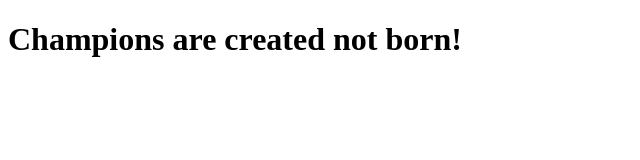
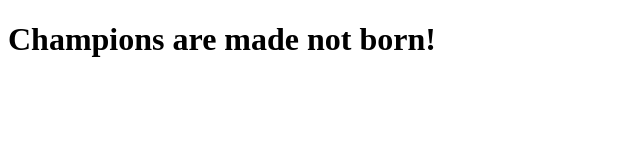
Before and after one commit to geekwise-veronica-chavez/020916., a plain HTML site: page index.html in a window 1280 px wide. Shown: the whole page, without its empty margins (0-640 px from the left). Drawn offline with Linux system fonts and the light colour scheme.

Commit message:
another one 9
here we go

```diff
--- a/index.html
+++ b/index.html
@@ -10,8 +10,8 @@
 
 
     <body>
+        <h1>Champions are made not born!</h1>
 
-        <h1>Champions are created not born!</h1>
     </body>
 
 
```
